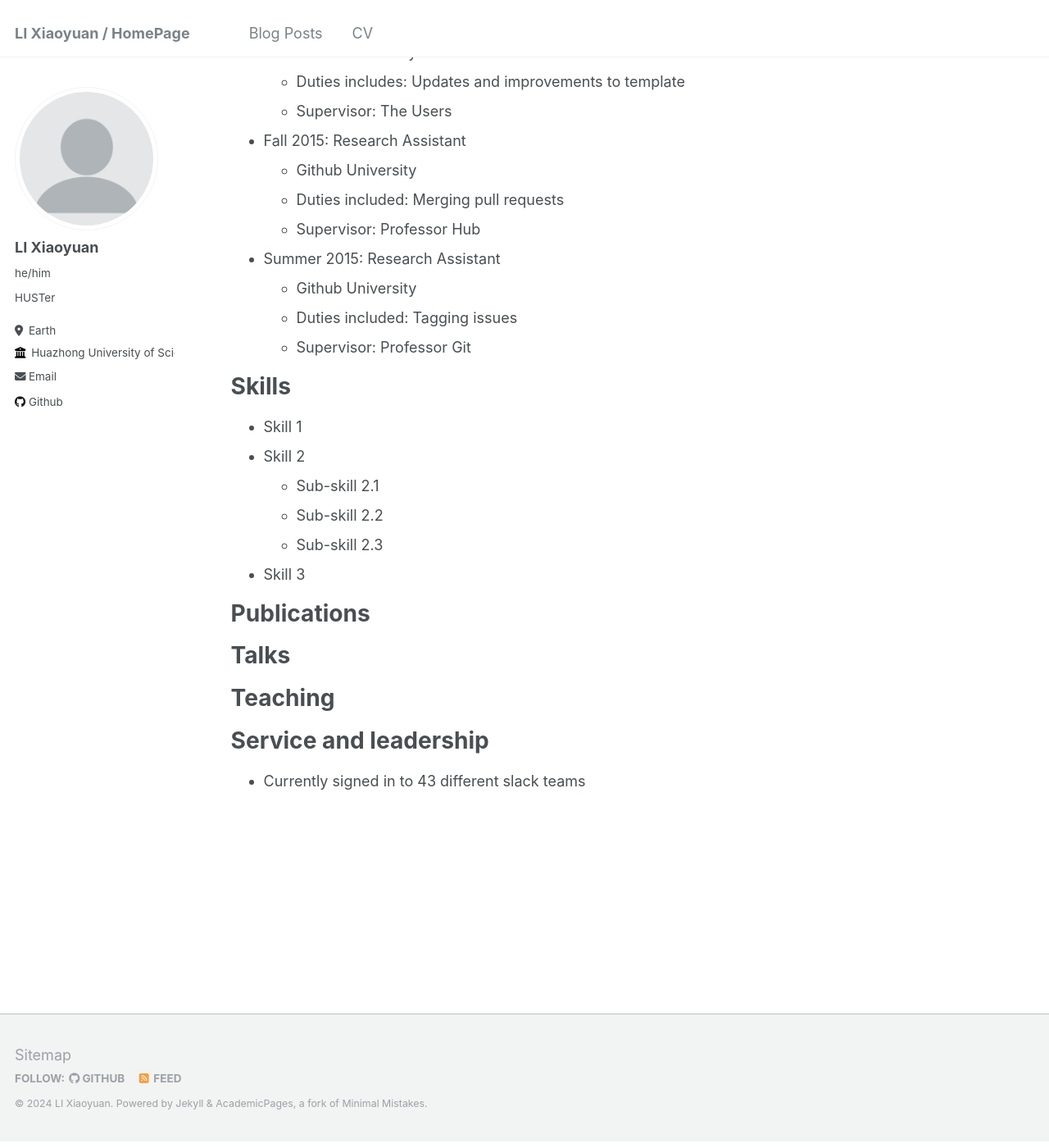
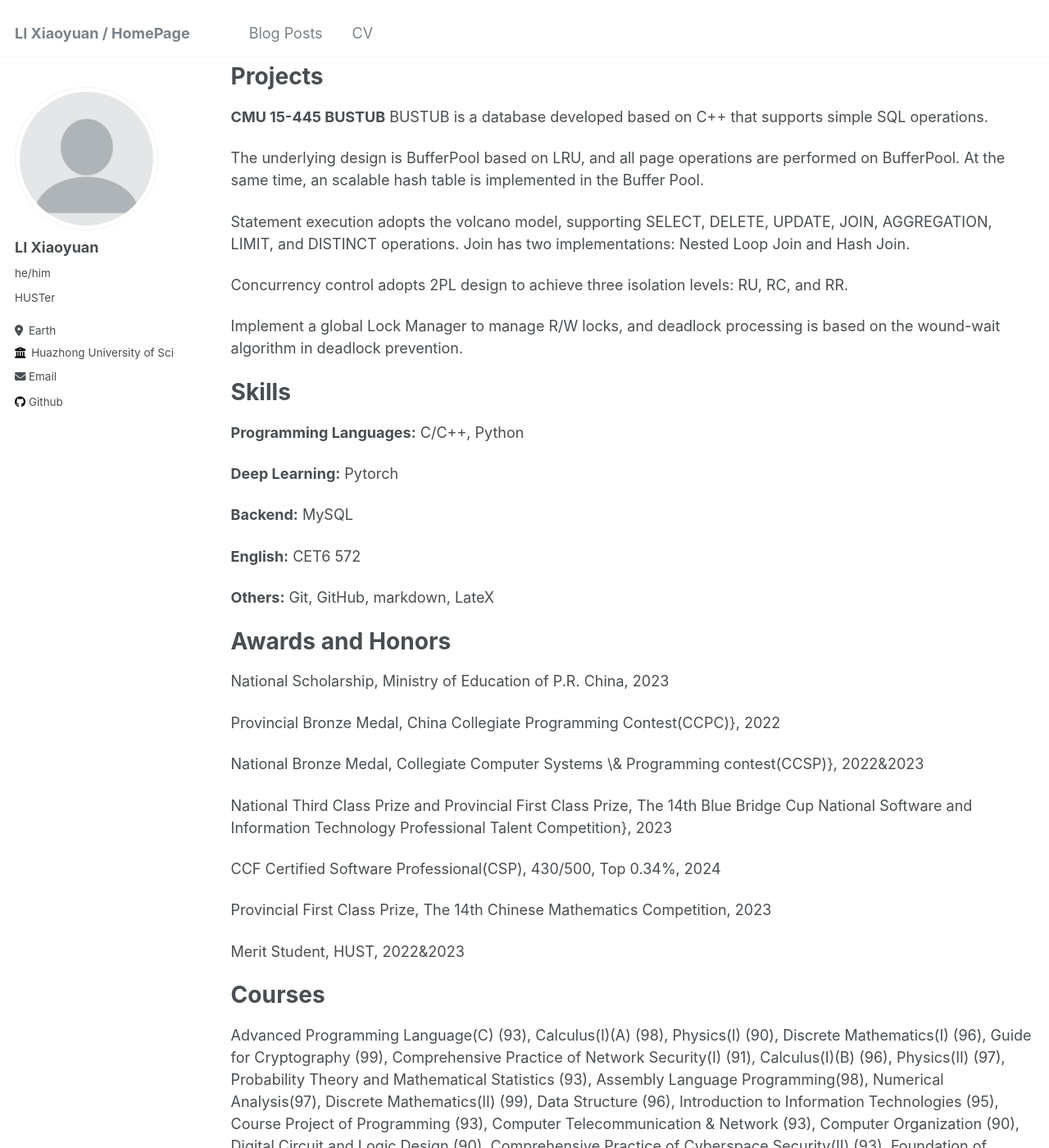
Before and after one commit to cronyaium/cronyaium.github.io, a Jekyll site: the page built from _pages/cv.md, in a window 1280 px wide and 1400 px high, scrolled down 355 px. Shown: the whole window at 82% size. Built offline with Jekyll 4.4.1, drawn with Linux system fonts in a browser that asks for light colours; some of the changed text lies outside the part shown.

Commit message:
update cv and posts

```diff
--- a/_pages/cv.md
+++ b/_pages/cv.md
@@ -11,54 +11,56 @@ redirect_from:
 
 Education
 ======
-* Ph.D in Version Control Theory, GitHub University, 2018 (expected)
-* M.S. in Jekyll, GitHub University, 2014
-* B.S. in GitHub, GitHub University, 2012
+* B.S. in Cryptographic of Science and Technology, School of Cyber Science and Engineering
+* Huazhong University of Science and Technology University, 2021-2025(estimated)
 
-Work experience
+Overall GPA:4.6/5.0 or 91.6/100
+
+ranking: 1/56 in grade, 1/29 in class
+
+National Scholarship in China, 2023
+
+Projects
 ======
-* Spring 2024: Academic Pages Collaborator
-  * Github University
-  * Duties includes: Updates and improvements to template
-  * Supervisor: The Users
+**CMU 15-445 BUSTUB**
+BUSTUB is a database developed based on C++ that supports simple SQL operations.
 
-* Fall 2015: Research Assistant
-  * Github University
-  * Duties included: Merging pull requests
-  * Supervisor: Professor Hub
+The underlying design is BufferPool based on LRU, and all page operations are performed on BufferPool. At the same time, an scalable hash table is implemented in the Buffer Pool.
 
-* Summer 2015: Research Assistant
-  * Github University
-  * Duties included: Tagging issues
-  * Supervisor: Professor Git
+Statement execution adopts the volcano model, supporting SELECT, DELETE, UPDATE, JOIN, AGGREGATION, LIMIT, and DISTINCT operations. Join has two implementations: Nested Loop Join and Hash Join.
+
+Concurrency control adopts 2PL design to achieve three isolation levels: RU, RC, and RR.
+
+Implement a global Lock Manager to manage R/W locks, and deadlock processing is based on the wound-wait algorithm in deadlock prevention.
 
 Skills
 ======
-* Skill 1
-* Skill 2
-  * Sub-skill 2.1
-  * Sub-skill 2.2
-  * Sub-skill 2.3
-* Skill 3
+**Programming Languages:** C/C++, Python
 
-Publications
+**Deep Learning:** Pytorch
+
+**Backend:** MySQL
+
+**English:** CET6 572
+
+**Others:** Git, GitHub, markdown, LateX
+
+Awards and Honors
 ======
-  <ul>{% for post in site.publications reversed %}
-    {% include archive-single-cv.html %}
-  {% endfor %}</ul>
+National Scholarship, Ministry of Education of P.R. China, 2023
 
-Talks
+Provincial Bronze Medal, China Collegiate Programming Contest(CCPC)}, 2022
+
+National Bronze Medal, Collegiate Computer Systems \& Programming contest(CCSP)}, 2022&2023
+
+National Third Class Prize and Provincial First Class Prize, The 14th Blue Bridge Cup National Software and Information Technology Professional Talent Competition}, 2023
+
+CCF Certified Software Professional(CSP), 430/500, Top 0.34%, 2024
+
+Provincial First Class Prize, The 14th Chinese Mathematics Competition, 2023
+
+Merit Student, HUST, 2022&2023
+
+Courses
 ======
-  <ul>{% for post in site.talks reversed %}
-    {% include archive-single-talk-cv.html  %}
-  {% endfor %}</ul>
-
-Teaching
-======
-  <ul>{% for post in site.teaching reversed %}
-    {% include archive-single-cv.html %}
-  {% endfor %}</ul>
-
-Service and leadership
-======
-* Currently signed in to 43 different slack teams
+Advanced Programming Language(C) (93), Calculus(I)(A) (98), Physics(I) (90), Discrete Mathematics(I) (96), Guide for Cryptography (99), Comprehensive Practice of Network Security(I) (91), Calculus(I)(B) (96), Physics(II) (97), Probability Theory and Mathematical Statistics (93), Assembly Language Programming(98), Numerical Analysis(97), Discrete Mathematics(II) (99), Data Structure (96), Introduction to Information Technologies (95), Course Project of Programming (93), Computer Telecommunication & Network (93), Computer Organization (90), Digital Circuit and Logic Design (90), Comprehensive Practice of Cyberspace Security(II) (93), Foundation of Information Security Mathematics (91), Information Theory and Coding (100), Hardware Description Language and Digital System Design (92), Compiler Principles (90), Compiler Principles Experiments (96), Advanced Cryptography Application (90), Cryptographic Engineering (93), Course Project of Cryptography, Algorithmic Design & Analysis (95)
```
Also changed, not shown: _posts/2012-08-14-blog-post-1.md (deleted, +0 -20 lines), _posts/2013-08-14-blog-post-2.md (deleted, +0 -20 lines), _posts/2014-08-14-blog-post-3.md (deleted, +0 -20 lines), _posts/2015-08-14-blog-post-4.md (deleted, +0 -20 lines), _posts/2024-04-28-helloworld.md (added, +3 -0 lines), _posts/2024-04-29-Leetcode_104.md (added, +34 -0 lines), _posts/2024-04-29-Leetcode_198.md (added, +29 -0 lines), _posts/2024-04-29-Leetcode_20.md (added, +42 -0 lines), _posts/2024-04-29-Leetcode_347.md (added, +45 -0 lines), _posts/2024-04-29-Leetcode_55.md (added, +40 -0 lines), _posts/2024-04-29-Leetcode_560.md (added, +21 -0 lines), _posts/2199-01-01-future-post.md (deleted, +0 -11 lines).
